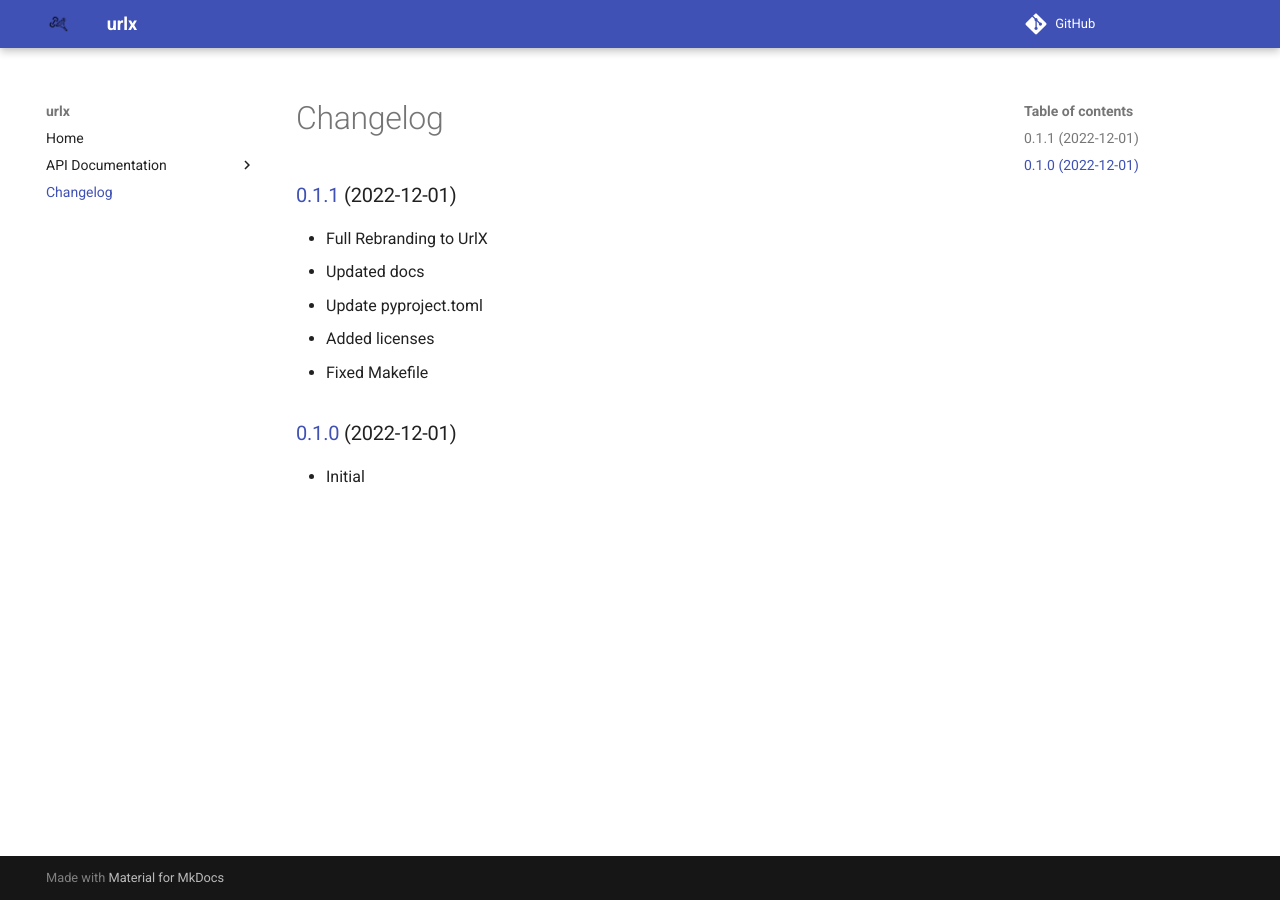
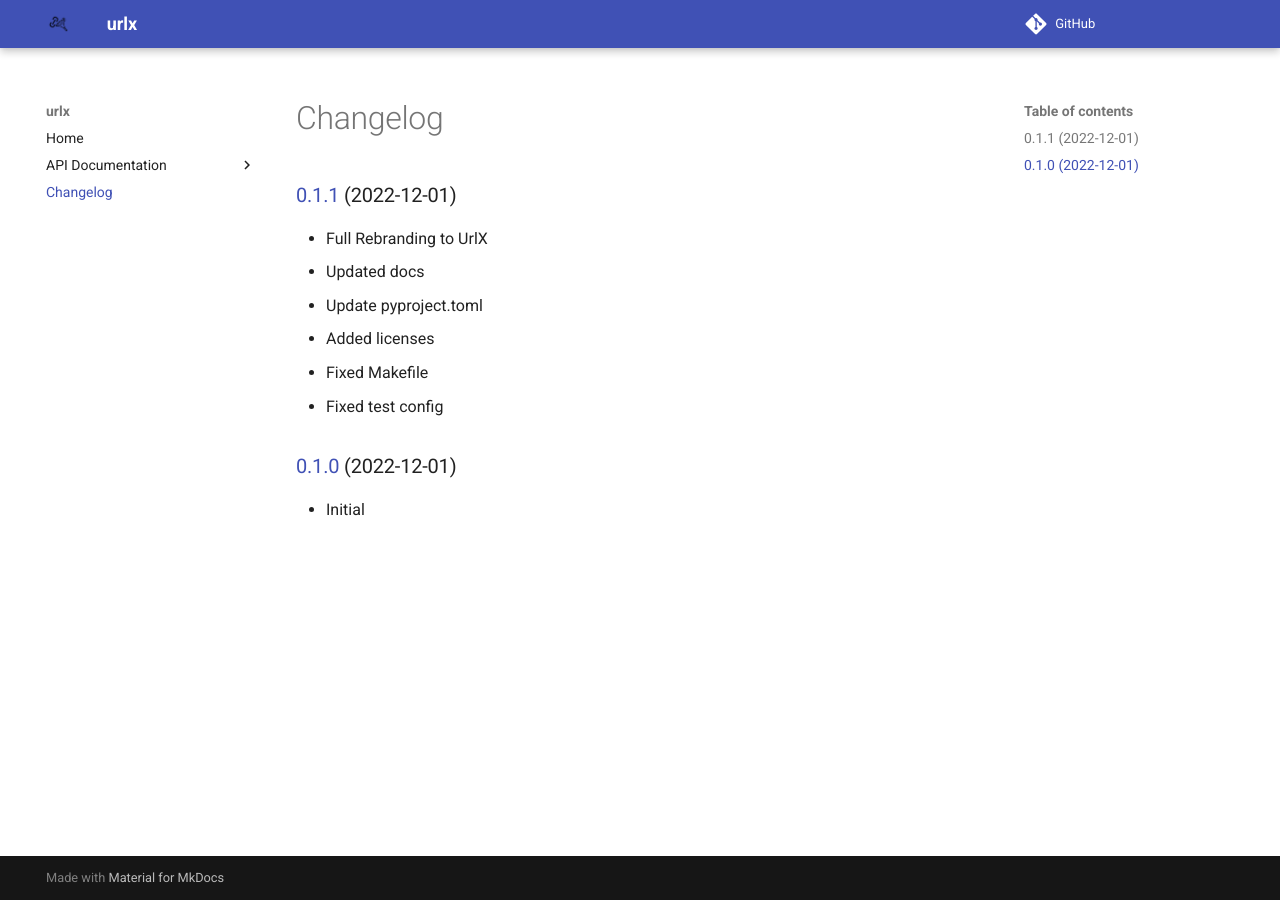
Before and after one commit to VolodymyrBor/urlx, an MkDocs documentation site: the page built from docs/changelog.md, in a window 1280 px wide. Built offline with MkDocs 1.6.1 and Material for MkDocs 9.7.7, drawn with Linux system fonts in a browser that asks for light colours; comment, search, counter and statistics services are not loaded.

Commit message:
⚒️ Fixed tests config

```diff
--- a/docs/changelog.md
+++ b/docs/changelog.md
@@ -4,6 +4,7 @@
  * Update pyproject.toml
  * Added licenses
  * Fixed Makefile
+ * Fixed test config
 
 
 ### [0.1.0] (2022-12-01)
```
Also changed, not shown: 1 other file.
